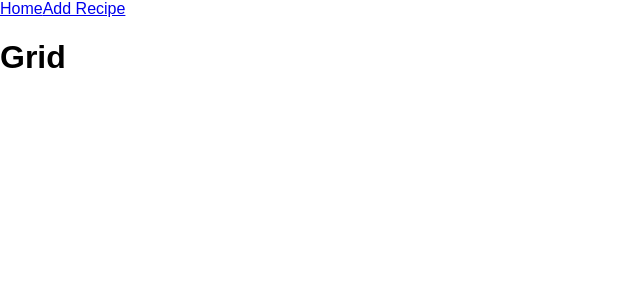
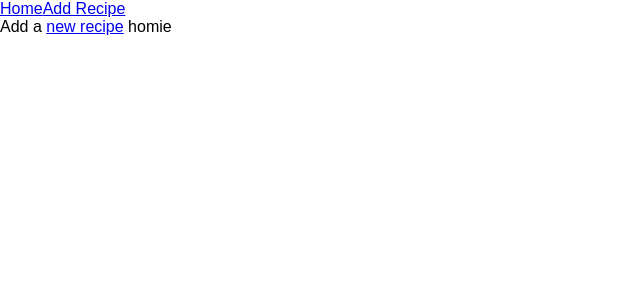
Before and after one commit to calebjwl/my-recipes-react, a React app: page / in a window 1280 px wide. Shown: the top 300 px of the page, without its empty margins (0-640 px from the left). Built offline with nearby package versions, Linux system fonts and the light colour scheme; what react-router-redux would draw is missing.

Commit message:
Add link to add recipe if no recipes

```diff
--- a/src/components/RecipeGrid.js
+++ b/src/components/RecipeGrid.js
@@ -12,6 +12,11 @@ class RecipeGrid extends Component {
   }
 
   render() {
+    if(this.state.recipes.length === 0) {
+      return (
+        <div>Add a <Link to="/add-recipe">new recipe</Link> homie</div>
+      )
+    }
     return (
       <div>
         <h1>Grid</h1>
```
